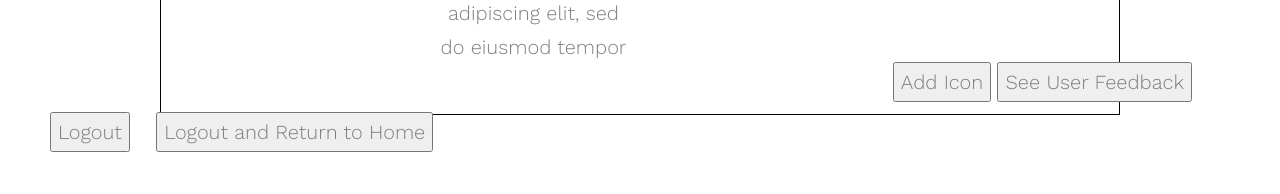
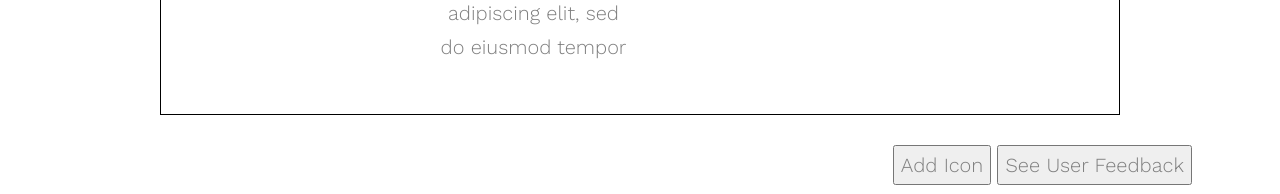
Before and after one commit to jma93/EULA_Iconographic_Tool, a plain HTML site: page admin.html in a window 1280 px wide. Shown: the part 598-792 px from the top of the page. Drawn offline with nearby package versions, Linux system fonts and the light colour scheme.

Commit message:
asjdfklsajdf;klasdf

```diff
--- a/admin.html
+++ b/admin.html
@@ -137,7 +137,7 @@
 				</tr>
 			</table>
 		</div>
-
+		<p>
 		<div id="footer">
 			<div id="feedback">
 				<button id="addIcon">Add Icon</button>
--- a/css/style.css
+++ b/css/style.css
@@ -138,9 +138,7 @@ td {
 }
 
 #footer {
-  position: fixed;
   width: 90%;
-  bottom: 0;
   margin-left: 2em;
   margin-bottom: 2em;
 }
```
